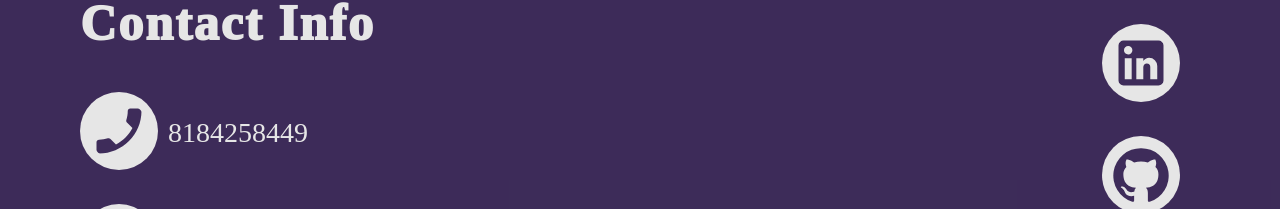
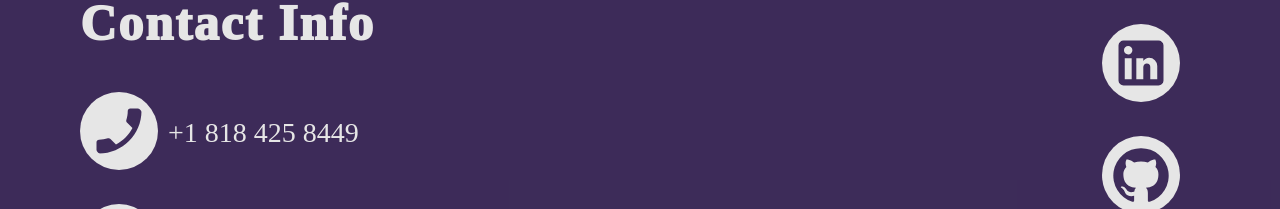
Before and after one commit to avedisdem/portfolio, a React (Create React App) app: page / in a window 1280 px wide. Shown: the part 2107-2316 px from the top of the page. Built offline with nearby package versions, Linux system fonts and the light colour scheme.

Commit message:
Update Contacts.js

```diff
--- a/src/Contacts.js
+++ b/src/Contacts.js
@@ -18,7 +18,7 @@ function Contacts() {
             <h1>Contact Info</h1>
             <Infos
                 Icon={PhoneEnabledIcon}
-                text={"8184258449"}
+                text={"+1 818 425 8449"}
                 />
 
            <Infos
```
